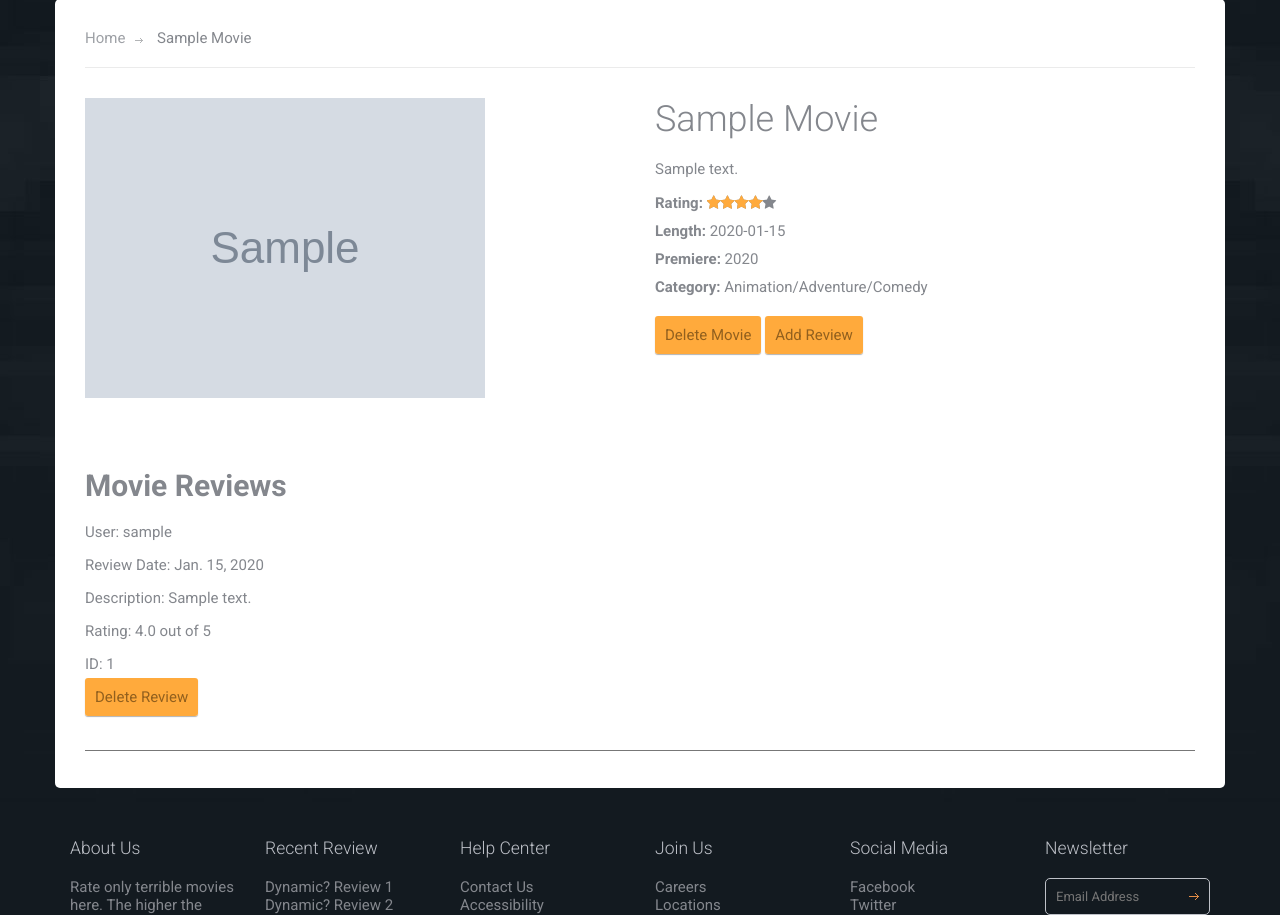
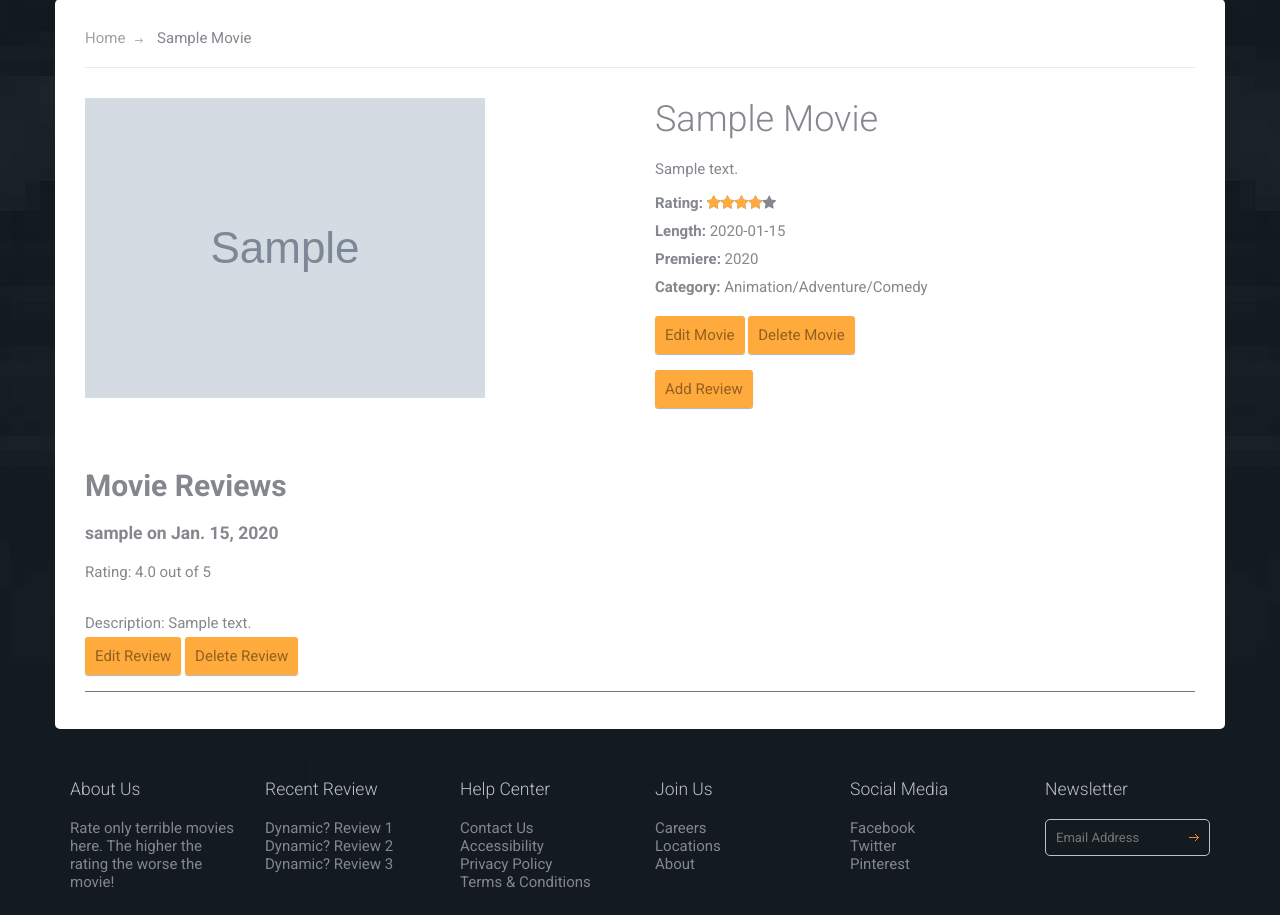
Before and after one commit to IS-Core-1-15/MovieReviewSite, a Django app: page /movie/1/ in a window 1280 px wide. Shown: the part 254-1169 px from the top of the page. Run offline with Django 3.2, Linux system fonts and the light colour scheme; tables that the repository leaves empty hold one stand-in row (values such as "Sample post"); grey boxes marked "Sample" are stand-in pictures.

Commit message:
Added edit review and movie functionalites

```diff
--- a/crudmovies/urls.py
+++ b/crudmovies/urls.py
@@ -10,10 +10,13 @@ urlpatterns = [
     path('search/', searchPageView, name='search'),
     path('list/', listPageView, name='list'),
     path('deleteReview/<int:review_id>', deleteReviewView, name='deleteReview'),
-    path('editReviewView/', editReviewView, name='editReview'),
+    path('editReviewView/<int:review_id>', editReviewView, name='editReview'),
+    path('editExistingReview', editExistingReview, name='editExistingReview'),
     path('addreview/<int:movie_id>', addReviewPageView, name='addReview'),
     path('addNewReview', addNewReviewPageView, name='saveNewReview'),
     path('addMovie/', addPageView, name='addMovie'),
     path('deleteMovie/<str:movie_title>/<str:movie_year>', deleteMoviePageView, name='deleteMovie'),
+    path('editMovie/<int:movie_id>', editMoviePageView, name='editMovie'),
+    path('editExistingMovie', editExistingMovie, name='editExistingMovie'),
     path('saveMovie/', saveMoviePageView, name='saveMovie')
 ]
--- a/crudmovies/views.py
+++ b/crudmovies/views.py
@@ -1,3 +1,4 @@
+from django.db.models.base import ModelStateFieldsCacheDescriptor
 from django.shortcuts import redirect, render
 from django.http import HttpResponse
 from django.shortcuts import render
@@ -106,8 +107,29 @@ def listPageView(request):
     return HttpResponse('List')
 
 
-def editReviewView(request):
-    return render(request, 'crudmovies/editreview.html')
+def editReviewView(request, review_id):
+    data = Review.objects.get(review_id = review_id)
+
+    context = {
+        "record" : data
+    }
+    return render(request, 'crudmovies/editreview.html', context)
+
+def editExistingReview(request):
+    from datetime import date
+    if request.method == 'POST':
+        review_id = request.POST['review_id']
+
+        review = Review.objects.get(review_id = review_id)
+
+        review.username = request.POST['username']
+        review.rating = request.POST['rating']
+        review.description = request.POST['description']
+        review.review_date = date.today()
+
+        review.save()
+
+        return redirect(moviePageView, review.movie_id)
 
 
 def deleteReviewView(request, review_id):
@@ -117,8 +139,30 @@ def deleteReviewView(request, review_id):
 
     return redirect('moviePageView', movieID=movie)
 
-def editMoviePageView(Request):
-    return HttpResponse('editMoviePageView')
+def editMoviePageView(request, movie_id):
+    data = Movie.objects.get(movie_id = movie_id)
+
+    context = {
+        "record" : data
+    }
+
+    return render(request, 'crudmovies/editmovie.html', context)
+
+def editExistingMovie(request):
+    if request.method == 'POST':
+        movie_id = request.POST['movie_id']
+
+        movie = Movie.objects.get(movie_id = movie_id)
+
+        movie.title = request.POST['title']
+        movie.imdbid = request.POST['imdbid']
+        movie.release_year = request.POST['release_year']
+        movie.imdb_rating = request.POST['imdb_rating']
+        movie.description = request.POST['description']
+
+        movie.save()
+
+        return redirect(moviePageView, movie_id)
 
 
 def addReviewPageView(request, movie_id):
@@ -143,4 +187,4 @@ def addNewReviewPageView(request):
 
         review.save()
 
-        return moviePageView(request, review.movie_id)
+        return redirect(moviePageView, review.movie_id)
--- a/templates/crudmovies/single.html
+++ b/templates/crudmovies/single.html
@@ -27,7 +27,9 @@
 				<li><strong>Premiere:</strong> {{movie.release_year}}</li>
 				<li><strong>Category:</strong> Animation/Adventure/Comedy</li> <!--TODO: Do we need to record categories in the DB?-->
 			</ul>
+			<a href="{% url "editMovie" movie_id=movie.movie_id %}" class="button">Edit Movie</a>
 			<a href="{% url "deleteMovie" movie_title=movie.title movie_year=movie.release_year %}" class="button">Delete Movie</a>
+			<br><br><br>
 			<a href="{% url "addReview" movie_id=movie.movie_id %}" class="button">Add Review</a>
 		</div>
 	</div> <!-- .row -->
@@ -41,14 +43,15 @@
 	<div class="entry-content"> <!--TODO: Do we just get this from IMDB?-->
 		{% for review in reviews %}
 		<div class="">
-			<p>User: {{review.username}}</p>
-			<p>Review Date: {{review.review_date}}</p>
+			<h3>{{review.username}} on {{review.review_date}}</h3>
+			<p>Rating: {{review.rating}} out of 5</p>
+			<br>
 			<p>Description: {{review.description}}</p>
-			<p>Rating: {{review.rating}} out of 5</p>
-			<p>ID: {{review.review_id}}</p>
+			<!--<p>ID: {{review.review_id}}</p>-->
+			<a href="{% url "editReview" review_id=review.review_id %}" class="button">Edit Review</a>
 			<a href="{% url "deleteReview" review_id=review.review_id %}" class="button">Delete Review</a>
 		</div>
-		<br><br><hr>
+		<br><hr>
 		{% endfor %}
 	</div>
 	{% endif %}
```
Also changed, not shown: templates/crudmovies/editmovie.html (added, +38 -0 lines), templates/crudmovies/editreview.html (+21 -1 lines).
